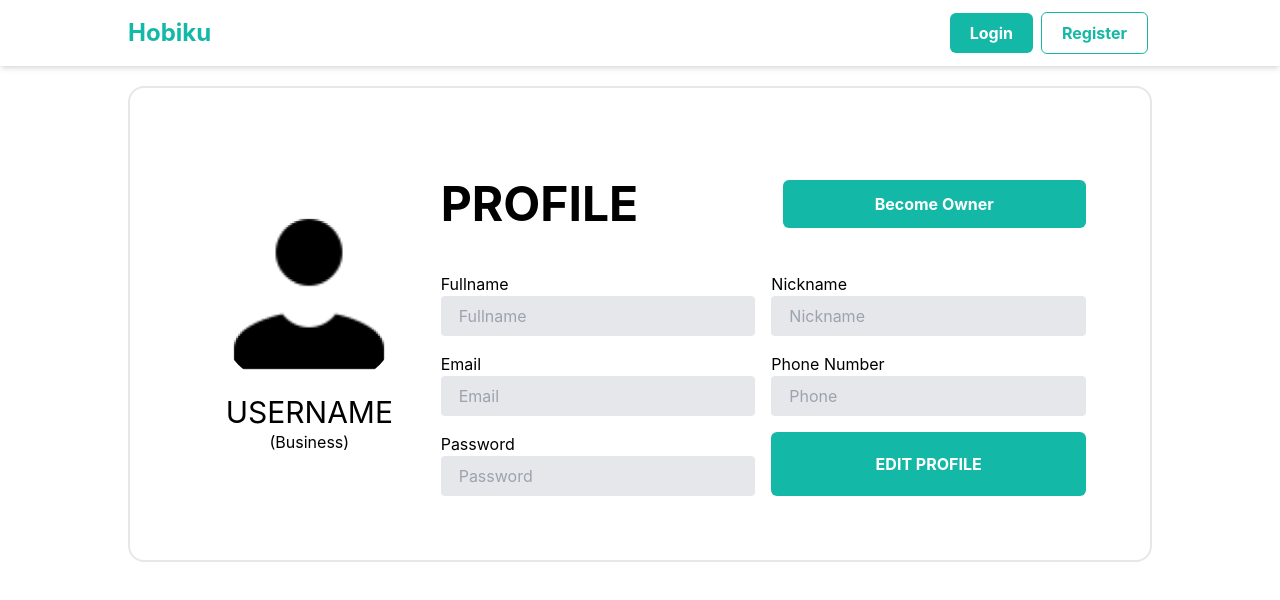
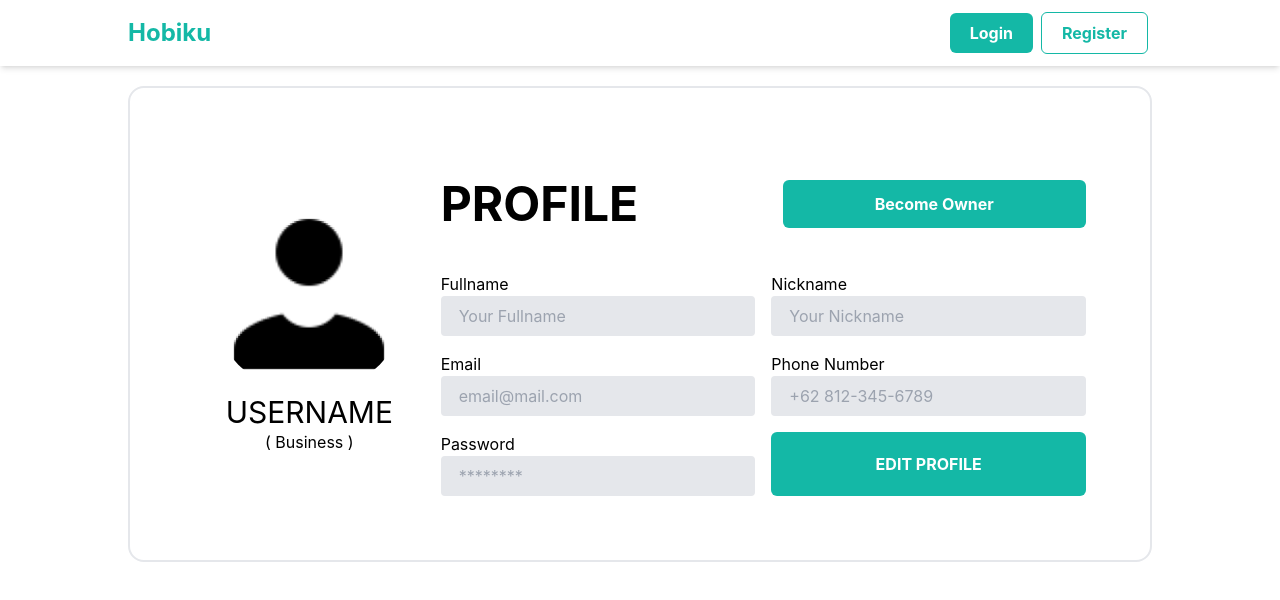
Before and after one commit to codpen/booking-sport-arena, a React (Create React App) app: page /user in a window 1280 px wide. Shown: the top 600 px of the page. Built offline with nearby package versions, Linux system fonts and the light colour scheme.

Commit message:
add business name

```diff
--- a/src/pages/User.jsx
+++ b/src/pages/User.jsx
@@ -1,15 +1,16 @@
 import React, { useEffect, useState } from 'react';
+import Layout from '../components/Layout';
+import { InputText } from '../components/InputText';
 import Button from '../components/Buttons';
-import { InputText } from '../components/InputText';
-import Layout from '../components/Layout';
 import user from '../assets/user.png';
 
 export default function User() {
-	const [fullname, setFullname] = useState('');
+	const [fullName, setFullName] = useState('');
 	const [username, setUsername] = useState('');
 	const [email, setEmail] = useState('');
 	const [phone, setPhone] = useState('');
 	const [password, setPassword] = useState('');
+	const [business, setBusiness] = useState('');
 
 	useEffect(() => {
 		// get user data
@@ -33,8 +34,10 @@ export default function User() {
 									width={200}
 									alt=''
 								/>
-								<h4 className='text-3xl uppercase'>Username</h4>
-								<h4>(Business)</h4>
+								<h4 className='text-3xl uppercase'>
+									{username ? username : 'Username'}
+								</h4>
+								<h4>( {business ? business : 'Business'} )</h4>
 							</div>
 							<div className='col-span-2 grid grid-flow-col my-auto'>
 								<h1 className='text-5xl my-auto font-bold uppercase'>
@@ -48,10 +51,10 @@ export default function User() {
 										<h6>Fullname</h6>
 										<InputText
 											type='text'
-											placeholder='Fullname'
-											value={fullname}
+											placeholder='Your Fullname'
+											value={fullName}
 											onChange={(e) =>
-												setFullname(e.target.value)
+												setFullName(e.target.value)
 											}
 										/>
 									</div>
@@ -59,7 +62,7 @@ export default function User() {
 										<h6>Nickname</h6>
 										<InputText
 											type='text'
-											placeholder='Nickname'
+											placeholder='Your Nickname'
 											value={username}
 											onChange={(e) =>
 												setUsername(e.target.value)
@@ -70,7 +73,7 @@ export default function User() {
 										<h6>Email</h6>
 										<InputText
 											type='email'
-											placeholder='Email'
+											placeholder='email@mail.com'
 											value={email}
 											onChange={(e) =>
 												setEmail(e.target.value)
@@ -81,7 +84,7 @@ export default function User() {
 										<h6>Phone Number</h6>
 										<InputText
 											type='text'
-											placeholder='Phone'
+											placeholder='+62 812-345-6789'
 											value={phone}
 											onChange={(e) =>
 												setPhone(e.target.value)
@@ -92,7 +95,7 @@ export default function User() {
 										<h6>Password</h6>
 										<InputText
 											type='password'
-											placeholder='Password'
+											placeholder='********'
 											value={password}
 											onChange={(e) =>
 												setPassword(e.target.value)
```
